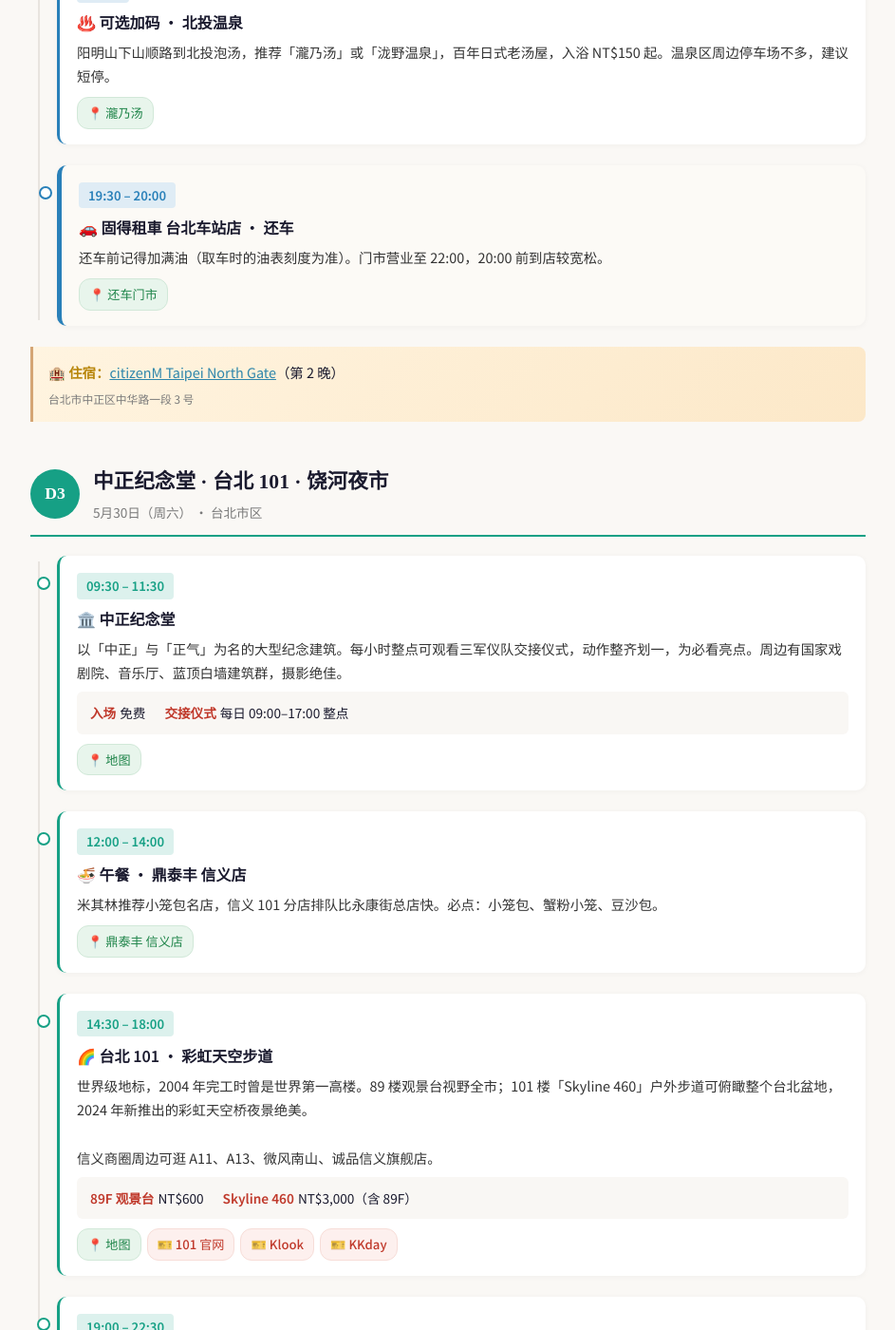
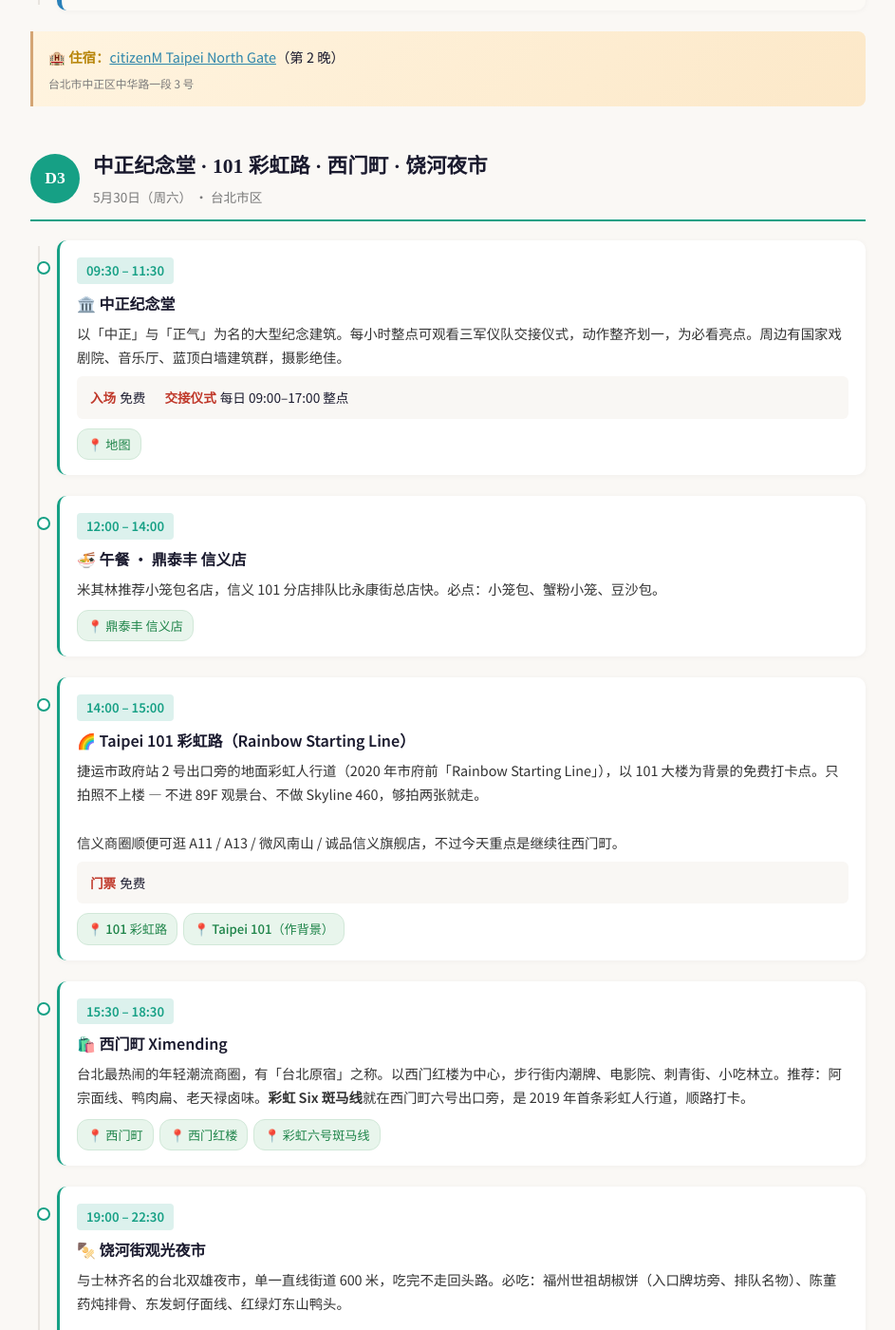
Before and after one commit to SibeiC/SibeiC.github.io, a Jekyll site: the page built from _trips/taiwan-2026.md, in a window 1280 px wide and 1400 px high, scrolled down 5256 px. Shown: the whole window at 95% size, without its empty margins (168-1111 px from the left). Built offline with Jekyll 4.4.1, drawn with Linux system fonts in a browser that asks for light colours; some of the changed text lies outside the part shown.

Commit message:
Day 1–3 adjustments per user preferences
Day 1 — drop 西门町, let check-in to 赤峰街 be a rest window after the
4-hour flight. Day title + toc_label updated accordingly.

Day 2 — car rental hours corrected to match 固得租車 门市:
- Pickup: 08:00 → 09:00 (店 opens 09:00)
- Return window: open till 21:00 (was incorrectly documented as 22:00)
- All downstream items shifted ~1h later: 故宫 10:00-13:30, lunch
  13:30-14:30, 阳明山 14:45-18:45, return 19:30-20:00.
- Dropped the 19:00 北投温泉 optional item.
- Added NPM free 10:00 guided tour info (中/英/日 at 1F 服务台; the
  new 10:00 故宫 start time aligns with it).
- Updated 还车 ticket tag from '当日 20:00 前' to the 09:00-21:00
  门市营业 window.

Day 3 — Taipei 101 scope reduced:
- Replaced the 14:30-18:00 Taipei 101 observatory block (89F + Skyline
  460, NT$600+) with a 14:00-15:00 '🌈 Taipei 101 彩虹路' photo stop
  at the Rainbow Starting Line (crosswalk at 市政府 2 号出口). Free.
- Added 西门町 to Day 3 at 15:30-18:30 (moved from Day 1, flows
  nicely from 市政府 via 板南线 to 西门). Also noted the Rainbow Six
  crosswalk as a related bonus photo spot there.
- Cost group — removed 'NT$600 台北 101 (89F)' line; grand total
  auto-recomputes via Liquid.
- booking_channels — removed the 台北 101 观景台 entry.
- urls: block — removed url_klook_101 and url_taipei_101 anchors
  (no longer referenced anywhere after the observatory drop).

```diff
--- a/_trips/taiwan-2026.md
+++ b/_trips/taiwan-2026.md
@@ -27,8 +27,6 @@ urls:
   kkday_nine:  &url_kkday_nine   "https://www.kkday.com/zh-cn/product/18440-taiwan-formosan-aboriginal-culture-village-sun-moon-lake-ropeway-ticket"
   klook_whale: &url_klook_whale  "https://www.klook.com/zh-CN/activity/697-hualien-whale-watching-rafting-hualien/"
   turumoan:    &url_turumoan     "https://www.turumoan.com.tw/"
-  klook_101:   &url_klook_101    "https://www.klook.com/zh-CN/activity/1659-taipei-101-taipei/"
-  taipei_101:  &url_taipei_101   "https://www.taipei-101.com.tw/"
   klook_npm:   &url_klook_npm    "https://www.klook.com/zh-CN/activity/10136-national-palace-museum-ticket-package-taipei/"
   npm:         &url_npm          "https://www.npm.gov.tw/"
   bus_6670a_ticket: &url_bus_6670a_ticket "https://ntbus.welcometw.com/tour/MvmY"
@@ -78,7 +76,6 @@ cost:
       icon: 🎫
       items:
         - { label: 故宫博物院, amount: 350, in: primary }
-        - { label: "台北 101（89F）", amount: 600, in: primary }
         - { label: "九族文化村（含缆车）", amount: 900, in: primary }
         - { label: "阿里山入园 + 支线 ×2", amount: 400, in: primary }
         - { label: "安平树屋 + 古堡", amount: 70, in: primary }
@@ -141,7 +138,7 @@ days:
   - num: 1
     color: "#8e44ad"
     date: 2026-05-28
-    title: 抵达台北 · 西门町 · 士林夜市
+    title: 抵达台北 · 赤峰街 · 士林夜市
     date_label: 5月28日（周四）
     location: 台北市区
     toc_label: 5/28 抵台 · 台北
@@ -161,13 +158,6 @@ days:
         links:
           - { type: map, icon: 📍, label: 地图, query: citizenM Taipei North Gate }
           - { icon: 🔗, label: 酒店官网, url: "https://www.citizenm.com/hotels/asia/taipei/taipei-north-gate-hotel" }
-
-      - time: 17:00 – 18:30
-        title: 🛍️ 西门町 Ximending
-        detail: 台北最热闹的年轻潮流商圈，有「台北原宿」之称。以西门红楼为中心，步行街内潮牌、电影院、刺青街、小吃林立。推荐：阿宗面线、鸭肉扁、老天禄卤味。
-        links:
-          - { type: map, icon: 📍, label: 西门町, query: 西门町 Ximending }
-          - { type: map, icon: 📍, label: 西门红楼, query: 西门红楼 }
 
       - time: 18:30 – 19:30
         title: ☕ 赤峰街 Chifeng St（大同区）
@@ -193,41 +183,44 @@ days:
     location: 台北近郊
     toc_label: 5/29 故宫 / 阳明山
     items:
-      - time: 08:00 – 08:30
+      - time: 09:00 – 09:30
         title: 🚗 固得租車 台北车站店 · 取车
         transit: true
         detail: |
-          单日租车，方便当日跨故宫博物院（士林）、阳明山国家公园（北投）两个景点 — 公车换乘需近 2 小时，自驾约 40 分钟。
+          单日租车，方便当日跨故宫博物院（士林）、阳明山国家公园（北投）两个景点 — 公车换乘需近 2 小时，自驾约 40 分钟。门市营业时间 <strong>09:00 – 21:00</strong>，取车最早 09:00，还车最晚 21:00 前。
           <br><br>
           <strong>⚠️ 需国际驾照 + 原本国驾照 + 护照。</strong>预订时留意保险（建议加购 CDW 全险）与还车时油量要求。
         tickets:
           - { tag: 预估, value: "NT$ 2,500", note: 含基础险 · 未预订 }
-          - { tag: 还车, value: 当日 20:00 前 }
+          - { tag: 门市营业, value: 09:00 – 21:00 }
         links:
           - { type: map,    icon: 📍, label: 取车门市, query: 固得租車 台北車站店 }
           - { type: ticket, icon: 🎫, label: GoodCars 官网预订, url: "https://www.goodcars.tw/" }
 
-      - time: 09:00 – 12:30
+      - time: 10:00 – 13:30
         title: 🏛️ 国立故宫博物院
         detail: |
           世界四大博物馆之一，收藏近 70 万件中华艺术珍品，包括翠玉白菜、肉形石、毛公鼎等镇馆之宝。建议 3–4 小时细看。
+          <br><br>
+          <strong>🎧 免费定时导览：</strong>上午约 10:00 在 1F 服务台集合，中文场约 1.5 小时。英文/日文场时段官网当日公告，可现场询问。跟导览解说入门比自己瞎看效率高很多。
           <br><br>
           <strong>自驾：</strong>从台北车站出发约 25 分钟，馆区有停车场（小型车 NT$50/小时）。
         tickets:
           - { tag: 全票, value: NT$350 }
           - { tag: 开放, value: 09:00–17:00（周一休馆） }
+          - { tag: 免费导览, value: 约 10:00 1F 服务台集合 }
         links:
           - { type: map,    icon: 📍, label: 地图, query: National Palace Museum Taipei }
           - { type: ticket, icon: 🎫, label: 故宫官网, url: *url_npm }
           - { type: ticket, icon: 🎫, label: Klook 预约, url: *url_klook_npm }
 
-      - time: 12:30 – 14:00
+      - time: 13:30 – 14:30
         title: 🍱 午餐 · 故宫晶华 或 士林老街
         detail: 故宫内的晶华餐厅有「国宝宴」菜色，可吃到翠玉白菜、肉形石造型料理。预算有限可开车下山到士林吃铭传大学周边小吃。
         links:
           - { type: map, icon: 📍, label: 故宫晶华, query: 故宫晶华 }
 
-      - time: 14:30 – 18:30
+      - time: 14:45 – 18:45
         title: 🌋 阳明山国家公园
         detail: |
           台湾最大休眠火山群，有温泉、硫磺喷气口、花季步道。推荐路线：小油坑（火山地貌）→ 冷水坑（牛奶湖）→ 擎天岗（大草原、水牛）→ 竹子湖（季节限定海芋／绣球花）。
@@ -240,16 +233,10 @@ days:
           - { type: map, icon: 📍, label: 擎天岗, query: 擎天岗 }
           - { type: map, icon: 📍, label: 竹子湖, query: 竹子湖 阳明山 }
 
-      - time: "19:00"
-        title: ♨️ 可选加码 · 北投温泉
-        detail: 阳明山下山顺路到北投泡汤，推荐「瀧乃汤」或「泷野温泉」，百年日式老汤屋，入浴 NT$150 起。温泉区周边停车场不多，建议短停。
-        links:
-          - { type: map, icon: 📍, label: 瀧乃汤, query: 瀧乃汤 Beitou }
-
       - time: 19:30 – 20:00
         title: 🚗 固得租車 台北车站店 · 还车
         transit: true
-        detail: 还车前记得加满油（取车时的油表刻度为准）。门市营业至 22:00，20:00 前到店较宽松。
+        detail: 还车前记得加满油（取车时的油表刻度为准）。门市营业至 21:00，20:00 前到店较宽松，最晚 21:00 前必须到。
         links:
           - { type: map, icon: 📍, label: 还车门市, query: 固得租車 台北車站店 }
     stay:
@@ -259,10 +246,10 @@ days:
   - num: 3
     color: "#16a085"
     date: 2026-05-30
-    title: 中正纪念堂 · 台北 101 · 饶河夜市
+    title: 中正纪念堂 · 101 彩虹路 · 西门町 · 饶河夜市
     date_label: 5月30日（周六）
     location: 台北市区
-    toc_label: 5/30 中正 / 101
+    toc_label: 5/30 中正 / 彩虹路
     items:
       - time: 09:30 – 11:30
         title: 🏛️ 中正纪念堂
@@ -279,20 +266,25 @@ days:
         links:
           - { type: map, icon: 📍, label: 鼎泰丰 信义店, query: 鼎泰丰 信义店 }
 
-      - time: 14:30 – 18:00
-        title: 🌈 台北 101 · 彩虹天空步道
+      - time: 14:00 – 15:00
+        title: 🌈 Taipei 101 彩虹路（Rainbow Starting Line）
         detail: |
-          世界级地标，2004 年完工时曾是世界第一高楼。89 楼观景台视野全市；101 楼「Skyline 460」户外步道可俯瞰整个台北盆地，2024 年新推出的彩虹天空桥夜景绝美。
+          捷运市政府站 2 号出口旁的地面彩虹人行道（2020 年市府前「Rainbow Starting Line」），以 101 大楼为背景的免费打卡点。只拍照不上楼 — 不进 89F 观景台、不做 Skyline 460，够拍两张就走。
           <br><br>
-          信义商圈周边可逛 A11、A13、微风南山、诚品信义旗舰店。
+          信义商圈顺便可逛 A11 / A13 / 微风南山 / 诚品信义旗舰店，不过今天重点是继续往西门町。
         tickets:
-          - { tag: 89F 观景台, value: NT$600 }
-          - { tag: Skyline 460, value: "NT$3,000（含 89F）" }
+          - { tag: 门票, value: 免费 }
         links:
-          - { type: map,    icon: 📍, label: 地图, query: Taipei 101 }
-          - { type: ticket, icon: 🎫, label: 101 官网, url: *url_taipei_101 }
-          - { type: ticket, icon: 🎫, label: Klook, url: *url_klook_101 }
-          - { type: ticket, icon: 🎫, label: KKday, url: "https://www.kkday.com/zh-cn/product/8332-taipei-101-observatory-ticket" }
+          - { type: map, icon: 📍, label: 101 彩虹路, query: Rainbow Starting Line Taipei City Hall }
+          - { type: map, icon: 📍, label: Taipei 101（作背景）, query: Taipei 101 }
+
+      - time: 15:30 – 18:30
+        title: 🛍️ 西门町 Ximending
+        detail: 台北最热闹的年轻潮流商圈，有「台北原宿」之称。以西门红楼为中心，步行街内潮牌、电影院、刺青街、小吃林立。推荐：阿宗面线、鸭肉扁、老天禄卤味。<strong>彩虹 Six 斑马线</strong>就在西门町六号出口旁，是 2019 年首条彩虹人行道，顺路打卡。
+        links:
+          - { type: map, icon: 📍, label: 西门町, query: 西门町 Ximending }
+          - { type: map, icon: 📍, label: 西门红楼, query: 西门红楼 }
+          - { type: map, icon: 📍, label: 彩虹六号斑马线, query: Rainbow Six Ximending }
 
       - time: 19:00 – 22:30
         title: 🍢 饶河街观光夜市
@@ -808,10 +800,6 @@ booking_channels:
     links:
       - { label: Klook, url: *url_klook_whale }
       - { label: 官网, url: *url_turumoan }
-  - name: 台北 101 观景台
-    links:
-      - { label: Klook, url: *url_klook_101 }
-      - { label: 官网, url: *url_taipei_101 }
   - name: 故宫博物院
     links:
       - { label: 官网, url: *url_npm }
```
